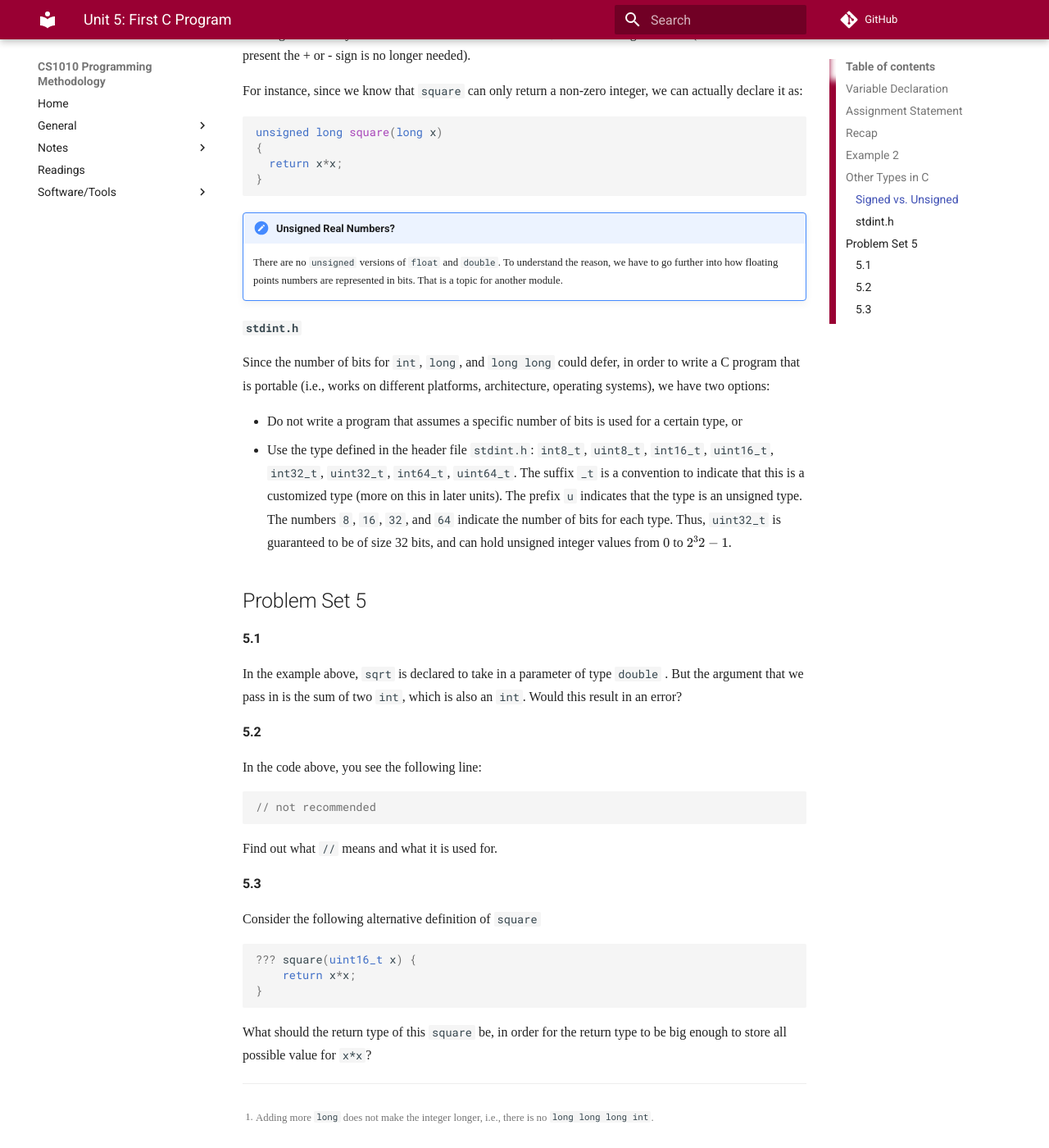
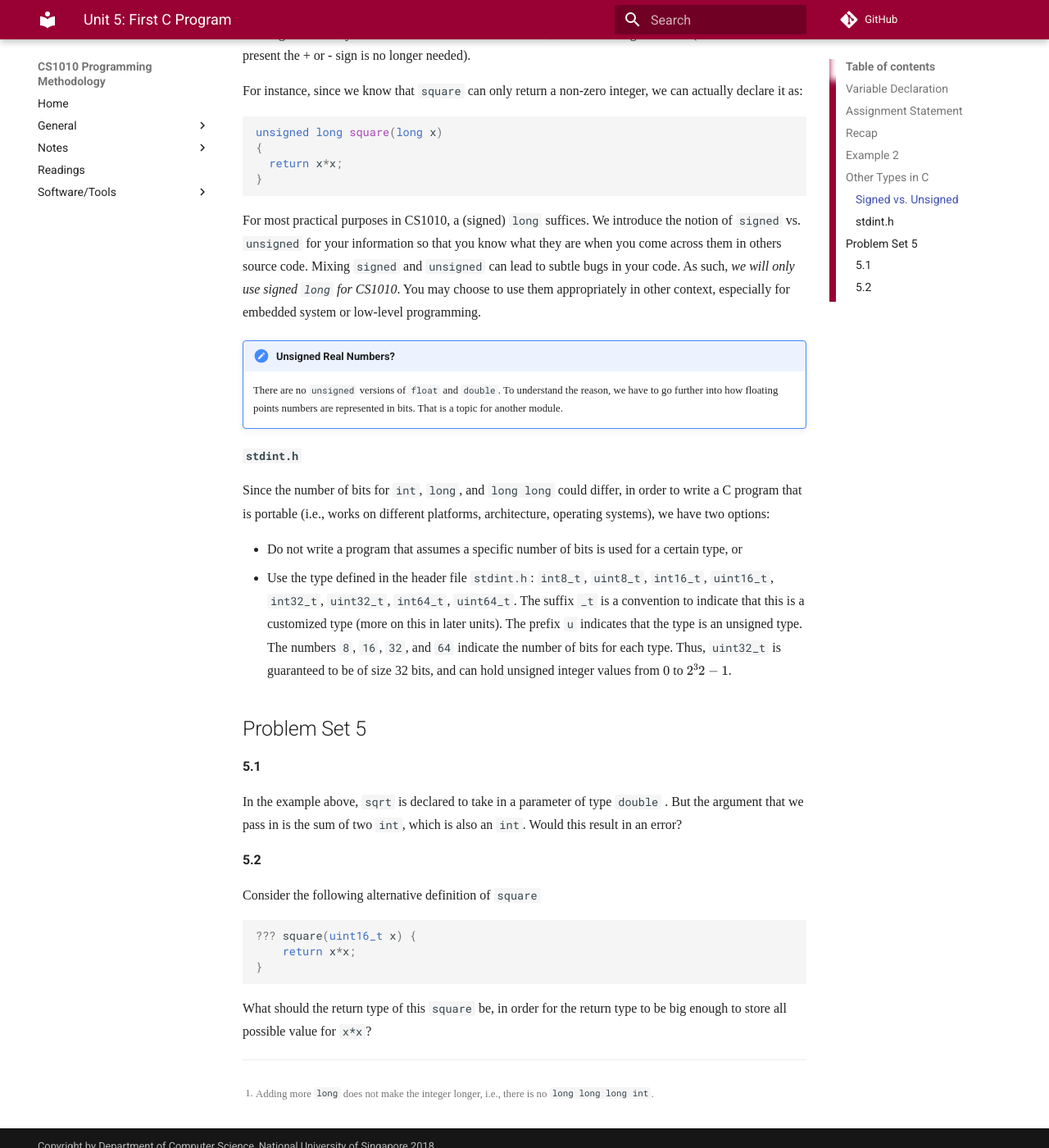
Before and after one commit to LL-Pengfei/CS1010-AY1819S1-Personal, an MkDocs documentation site: the page built from docs/05-first-c.md, in a window 1280 px wide and 1400 px high, scrolled down 5236 px. Shown: the whole window at 82% size. Built offline with MkDocs 1.6.1 and Material for MkDocs 9.7.7, drawn with Linux system fonts in a browser that asks for light colours; nearby versions of some CDN libraries; some web fonts are replaced; formulas are drawn with MathJax 3; comment, search, counter and statistics services are not loaded; old or Windows-style settings are respelled for this version of MkDocs.

Commit message:
Remove Problem 5.2

````diff
--- a/docs/05-first-c.md
+++ b/docs/05-first-c.md
@@ -179,13 +179,15 @@ unsigned long square(long x)
 }
 ```
 
+For most practical purposes in CS1010, a (signed) `long` suffices.  We introduce the notion of `signed` vs. `unsigned` for your information so that you know what they are when you come across them in others source code.  Mixing `signed` and `unsigned` can lead to subtle bugs in your code.  As such, _we will only use signed `long` for CS1010_.  You may choose to use them appropriately in other context, especially for embedded system or low-level programming.
+
 !!! note "Unsigned Real Numbers?"
     There are no `unsigned` versions of `float` and `double`.  To understand the reason, we have to go further into how floating points numbers are represented in bits.  That is a topic for another module.
 
 
 #### `stdint.h`
 
-Since the number of bits for `int`, `long`, and `long long` could defer, in order to write a C program that is portable (i.e., works on different platforms, architecture, operating systems), we have two options:
+Since the number of bits for `int`, `long`, and `long long` could differ, in order to write a C program that is portable (i.e., works on different platforms, architecture, operating systems), we have two options:
 
 - Do not write a program that assumes a specific number of bits is used for a certain type, or
 - Use the type defined in the header file `stdint.h`: `int8_t`, `uint8_t`, `int16_t`, `uint16_t`, `int32_t`, `uint32_t`, `int64_t`, `uint64_t`.  The suffix `_t` is a convention to indicate that this is a customized type (more on this in later units).  The prefix `u` indicates that the type is an unsigned type.  The numbers `8`, `16`, `32`, and `64` indicate the number of bits for each type.  Thus, `uint32_t` is guaranteed to be of size 32 bits, and can hold unsigned integer values from $0$ to $2^32-1$.
@@ -200,16 +202,6 @@ In the example above, `sqrt` is declared to take in a parameter of type `double`
 
 #### 5.2
 
-In the code above, you see the following line:
-
-```C
-// not recommended
-```
-
-Find out what `//` means and what it is used for.
-
-#### 5.3
-
 Consider the following alternative definition of `square`
 
 ```C
````
